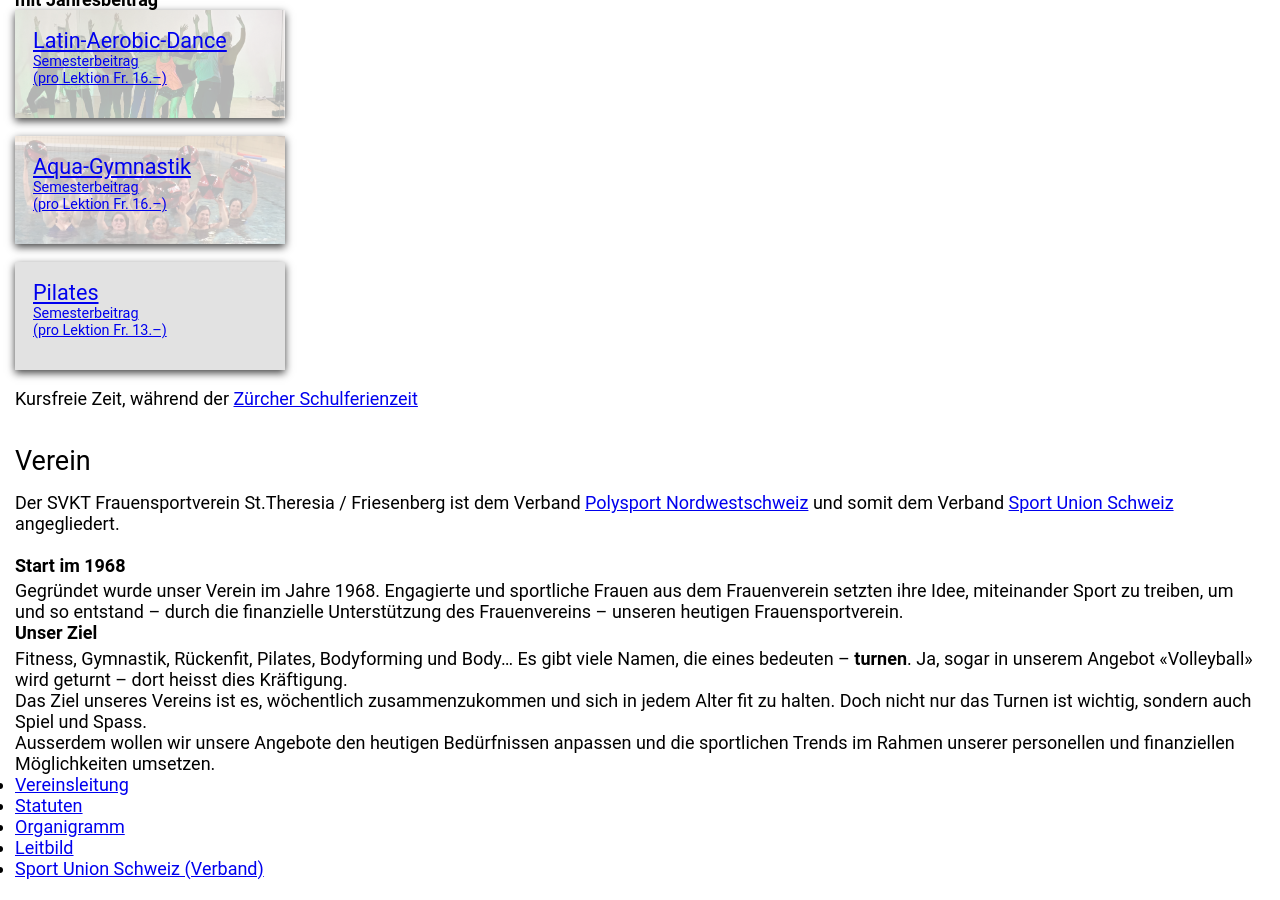
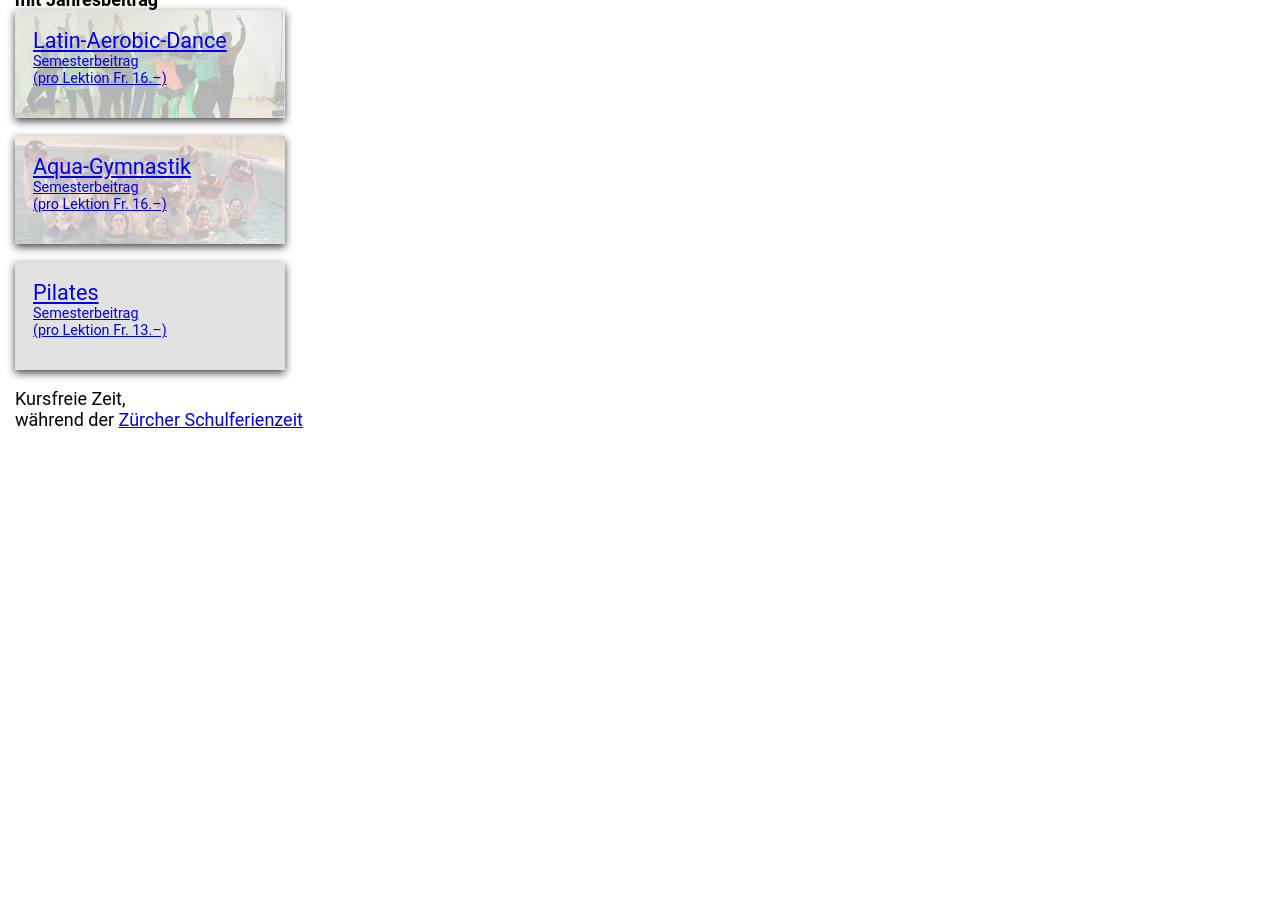
Before and after one commit to fraufaxli/svkt-friesenberg-website, a Jekyll site: the page built from index.markdown, in a window 1280 px wide and 900 px high, scrolled down 2428 px. Built offline with Jekyll 4.4.1, drawn with Linux system fonts in a browser that asks for light colours; after the commit the page ends 2879 px from its top, so only the background shows below that; grey boxes are pictures that could not be loaded.

Commit message:
Seite Verband

```diff
--- a/_includes/layout_navigation.html
+++ b/_includes/layout_navigation.html
@@ -2,7 +2,7 @@
     <nav class='hidden mobile-menu'>
         <a href="{{ '/' | relative_url }}">Home</a>
         <a href="{{ '/verein' | relative_url }}">Verein</a>
-        <a href="{{ '/sportangebote' | relative_url }}">Sportangebote</a>
+        <a href="{{ '/sus' | relative_url }}">Verband</a>
         <a href="{{ '/mitglieder-infos' | relative_url }}">Mitglieder-Infos</a>
         <a href="{{ '/downloads' | relative_url }}">Downloads</a>
         <a href="{{ '/kontakt' | relative_url }}">Kontakt</a>
--- a/index.markdown
+++ b/index.markdown
@@ -128,25 +128,5 @@ Du möchtest Sport treiben? Du bist neu in Zürich Wiedikon und auf der Suche na
     </a>
 </div>
 
-Kursfreie Zeit, während der <a href="https://www.stadt-zuerich.ch/de/bildung/volksschule/schulferien.html?cid=redirect-ssd-schulferien.html#schuljahr_2025_26" target="_blank">Zürcher Schulferienzeit</a><br><br>
-
-
-## Verein
-
-Der SVKT Frauensportverein St.Theresia / Friesenberg ist dem Verband <a href="https://www.polysport-nws.ch/" rel="noopener" target="_blank">Polysport Nordwestschweiz</a> und somit dem Verband <a href="https://sportunionschweiz.ch/home.html" rel="noopener" target="_blank">Sport Union Schweiz</a> angegliedert.<br><br>
-
-###  Start im 1968
-Gegründet wurde unser Verein im Jahre 1968.
-Engagierte und sportliche Frauen aus dem Frauenverein setzten ihre Idee, miteinander Sport zu treiben, um und so entstand – durch die finanzielle Unterstützung des Frauenvereins – unseren heutigen Frauensportverein.
-
-### Unser Ziel
-Fitness, Gymnastik, Rückenfit, Pilates, Bodyforming und Body… Es gibt viele Namen, die eines bedeuten – <b>turnen</b>. Ja, sogar in unserem Angebot «Volleyball» wird geturnt – dort heisst dies Kräftigung.<br>
-Das Ziel unseres Vereins ist es, wöchentlich zusammenzukommen und sich in jedem Alter fit zu halten. Doch nicht nur das Turnen ist wichtig, sondern auch Spiel und Spass.<br>
-Ausserdem wollen wir unsere Angebote den heutigen Bedürfnissen anpassen und die sportlichen Trends im Rahmen unserer personellen und finanziellen Möglichkeiten umsetzen.
-
-
-- [Vereinsleitung]({{ '/vereinsleitung' | relative_url }})
-- [Statuten]({{ '/assets/images/2025_Statutenänderung_Unterschrift-in-den-Originalstatuten.pdf' | relative_url }})
-- [Organigramm]({{ '/assets/images/2025_OrganigrammSUS.pdf' | relative_url }})
-- [Leitbild]({{ '/leitbild' | relative_url }})
-- [Sport Union Schweiz (Verband)]({{ '/sus' | relative_url }})<br><br>
+Kursfreie Zeit,<br>
+während der <a href="https://www.stadt-zuerich.ch/de/bildung/volksschule/schulferien.html?cid=redirect-ssd-schulferien.html#schuljahr_2025_26" target="_blank">Zürcher Schulferienzeit</a><br><br>
--- a/seiten/sus.markdown
+++ b/seiten/sus.markdown
@@ -6,10 +6,15 @@ permalink: /sus/
 
 # Sport Union Schweiz (Verband)
 
+## Gemeinsam für den Breitensport
 Der Verband <a href="https://sportunionschweiz.ch" target="_blank" rel="noopener noreferrer">Sport Union Schweiz (SUS)</a> ist ein nationaler Breitensportverband. Sie zählt 35'000 Mitglieder in rund 200 polysportiv ausgerichteten Turn- und Sportvereinen. Ihr Sitz und ihre Geschäftsstelle befinden sich in Emmenbrücke/LU.
 
+<img src="{{ '/assets/images/gruppen/verband.png' | relative_url }}" class="hero-image" />
+
+## Ein starker Verband im Wandel der Zeit
 1919 als Schweizerischer Katholischer Turn- und Sportverband (SKTSV) für Männer gegründet, umfasst die Sport Union Schweiz heute gleichviel Frauen wie Männer und – vor allem – rund ein Drittel beitragsbefreite Kinder und Jugendliche. Mit ihren 35'000 Mitgliedern zählt sie zu den 20 grössten Sportverbänden der Schweiz. Seit über 80 Jahren gehört sie der nationalen Dachorganisation «Swiss Olympic» (früher SLS) an.
 
+## Vielfalt als Stärke
 Die Sport Union Schweiz ist konfessionell offen und dokumentierte dies im Jahr 2000 mit der Namensänderung in «Sport Union Schweiz».
 
 
--- a/verein.markdown
+++ b/verein.markdown
@@ -17,7 +17,6 @@ Fitness, Gymnastik, Rückenfit, Pilates, Bodyforming und Body… Es gibt viele N
 Das Ziel unseres Vereins ist es, wöchentlich zusammenzukommen und sich in jedem Alter fit zu halten. Doch nicht nur das Turnen ist wichtig, sondern auch Spiel und Spass.<br>
 Ausserdem wollen wir unsere Angebote den heutigen Bedürfnissen anpassen und die sportlichen Trends im Rahmen unserer personellen und finanziellen Möglichkeiten umsetzen.
 
-- [Vereinsleitung]({{ '/vereinsleitung' | relative_url }})
 - [Statuten]({{ '/assets/images/2025_Statutenänderung_Unterschrift-in-den-Originalstatuten.pdf' | relative_url }})
 - [Organigramm]({{ '/assets/images/2025_OrganigrammSUS.pdf' | relative_url }})
 - [Leitbild]({{ '/leitbild' | relative_url }})
```
Also changed, not shown: 1 other file.
